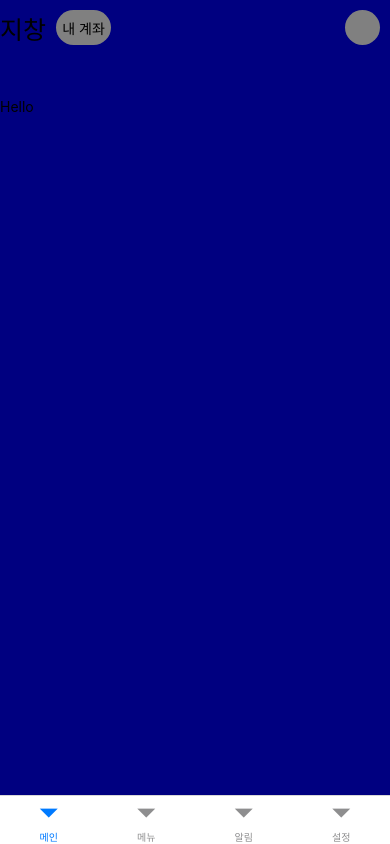
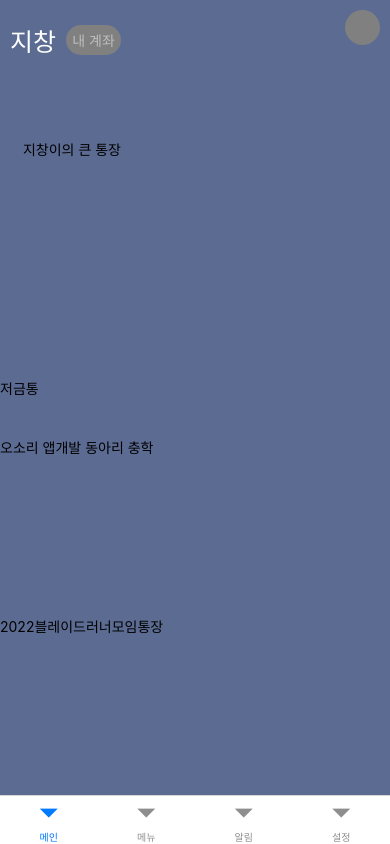
Before and after one commit to MintKangaroo/Clone_Coding, a React Native app in the folder KaKaoBank/: screen / in a window 390 px wide. Built offline with nearby package versions, Linux system fonts and the light colour scheme.

Commit message:
MainPage 약간 구현

```diff
--- a/KaKaoBank/src/Screen/Main.tsx
+++ b/KaKaoBank/src/Screen/Main.tsx
@@ -1,10 +1,20 @@
 import React from 'react';
-import {View, Text, StyleSheet, TouchableOpacity} from 'react-native';
+import {
+  View,
+  Text,
+  StyleSheet,
+  TouchableOpacity,
+  ScrollView,
+  SafeAreaView,
+} from 'react-native';
 
 import {color} from '../Style/color';
 
+const num = 100;
+
 export default ({navigation}: any) => {
   return (
+    <SafeAreaView style={{flex: 1}}>
       <View style={{...color.main_page_back, flex: 1}}>
         <View
           style={{
@@ -14,31 +24,71 @@ export default ({navigation}: any) => {
             flexDirection: 'row',
             justifyContent: 'space-between',
           }}>
-        <View style={{flexDirection: 'row'}}>
+          <View style={{flexDirection: 'row', alignItems: 'center'}}>
             <Text style={main_page.top_text}>지창</Text>
             <TouchableOpacity style={main_page.my_account}>
-            <Text>내 계좌</Text>
+              <Text style={{color: '#BDBDBD'}}>내 계좌</Text>
             </TouchableOpacity>
           </View>
           <View>
-          <TouchableOpacity style={main_page.profile_custom}></TouchableOpacity>
+            <TouchableOpacity
+              style={main_page.profile_custom}></TouchableOpacity>
           </View>
         </View>
-      <View style={{flex: 9}}>
-        <Text>Hello</Text>
+        <View
+          style={{
+            flex: 1,
+            alignItems: 'center',
+            justifyContent: 'center',
+            flexDirection: 'row',
+          }}>
+          <View style={{flex: 1}} />
+          <View style={{flex: 15}}>
+            <ScrollView
+              style={{
+                backgroundColor: 'white',
+                borderRadius: 15,
+              }}
+              horizontal={true}>
+              {/*TODO: 스크롤뷰 구현*/}
+            </ScrollView>
+          </View>
+
+          <View style={{flex: 1}} />
+        </View>
+        <View style={{flex: 4, flexDirection: 'row'}}>
+          <View style={{flex: 1}} />
+          <View style={{flex: 15}}>
+            <View>
+              <Text>지창이의 큰 통장</Text>
             </View>
           </View>
+          <View style={{flex: 1}} />
+        </View>
+        <View style={{flex: 1}}>
+          <Text>저금통</Text>
+        </View>
+        <View style={{flex: 3}}>
+          <Text>오소리 앱개발 동아리 충학</Text>
+        </View>
+        <View style={{flex: 3}}>
+          <Text>2022블레이드러너모임통장</Text>
+        </View>
+      </View>
+    </SafeAreaView>
   );
 };
 
 const main_page = StyleSheet.create({
   top_text: {
+    color: 'white',
     fontSize: 25,
     marginRight: 10,
+    marginLeft: 10,
   },
   my_account: {
     width: 55,
-    height: 35,
+    height: 30,
     borderRadius: 30,
     backgroundColor: 'grey',
     justifyContent: 'center',
--- a/KaKaoBank/src/Style/color.tsx
+++ b/KaKaoBank/src/Style/color.tsx
@@ -2,6 +2,6 @@ import {StyleSheet} from 'react-native';
 
 export const color = StyleSheet.create({
   main_page_back: {
-    backgroundColor: '#000080',
+    backgroundColor: '#5C6B92',
   },
 });
```
Lines whose indentation alone changed are shown as unchanged.
